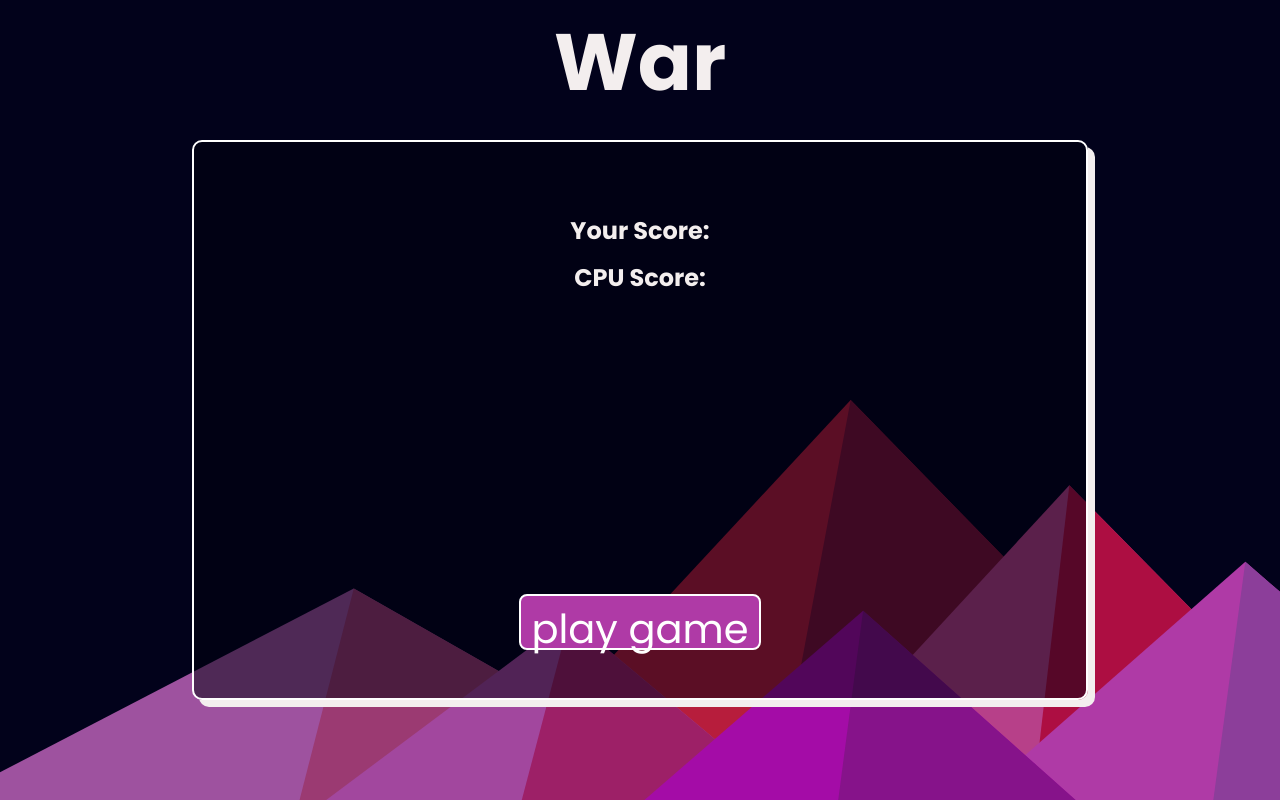
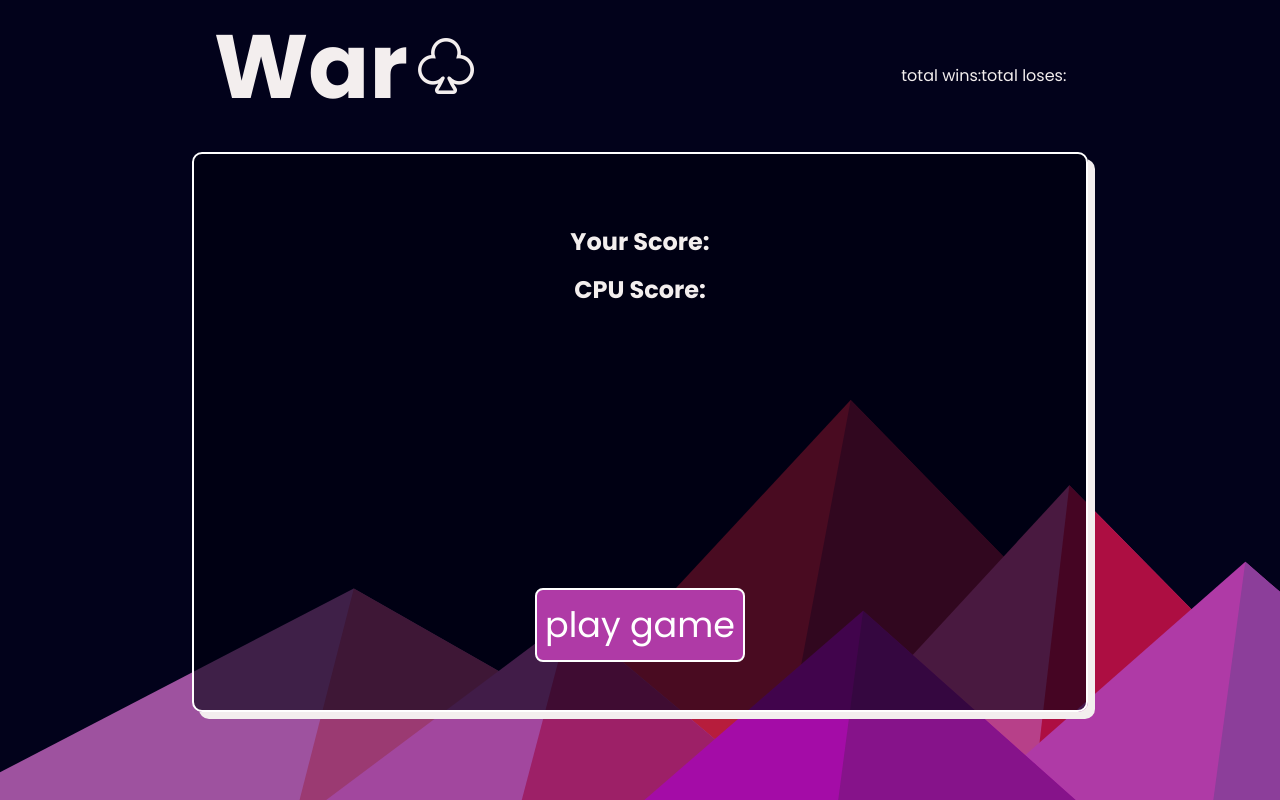
Before and after one commit to HunterPadgett/war-card-game, a plain HTML site: page index.html in a window 1280 px wide. Drawn offline with nearby package versions, Linux system fonts and the light colour scheme.

Commit message:
styling changes

```diff
--- a/css/style.css
+++ b/css/style.css
@@ -25,7 +25,7 @@ body {
 
 /* main styling */
 main {
- background-color: rgba(1, 1, 15, 0.5);
+ background-color: rgba(1, 1, 15, 0.6);
  width: 70%;
  height: 70vh;
  margin: 0 auto;
@@ -37,10 +37,31 @@ main {
 }
 
 /* header  styling */
+header {
+ display: flex;
+ justify-content: space-around;
+ align-items: center;
+}
+
+header div.all-time-scores {
+ display: flex;
+ justify-content: flex-end;
+ align-items: center;
+}
+
 header h1 {
- font-size: 80px;
+ font-size: 90px;
  margin-top: 1rem;
  margin-bottom: 2rem;
+ /* text-align: center; */
+ display: flex;
+ align-items: center;
+}
+
+i {
+ font-size: 3.5rem;
+ margin-left: 10px;
+ /* margin-bottom: 3rem; */
 }
 
 header,
@@ -87,7 +108,7 @@ header,
 
 /* card gmae area styling */
 .game {
- height: 60%;
+ height: 55%;
  display: flex;
  justify-content: space-evenly;
 }
@@ -104,7 +125,7 @@ img {
 /* main button styling */
 
 .main-button {
- height: 10%;
+ height: 15%;
  display: flex;
  justify-content: center;
  text-align: center;
@@ -113,11 +134,11 @@ img {
 
 .main-button button {
  cursor: pointer;
- font-size: 40px;
+ font-size: 35px;
  background-color: #af3aa6;
  border: 2px solid white;
  color: white;
- padding: 10px;
+ padding: 8px;
  border-radius: 8px;
  transition: all 0.15s ease-in-out;
 }
--- a/index.html
+++ b/index.html
@@ -8,6 +8,10 @@
    href="https://fonts.googleapis.com/css2?family=Poppins:wght@400;700&display=swap"
    rel="stylesheet"
   />
+  <link
+   rel="stylesheet"
+   href="https://cdn.jsdelivr.net/npm/bootstrap-icons@1.10.3/font/bootstrap-icons.css"
+  />
 
   <title>Title in the tab</title>
 
@@ -17,7 +21,11 @@
  </head>
  <body>
   <header>
-   <h1>War</h1>
+   <h1>War <i class="bi bi-suit-club"></i></h1>
+   <div class="all-time-scores">
+    <p>total wins: <span></span></p>
+    <p>total loses: <span></span></p>
+   </div>
   </header>
 
   <main>
```
